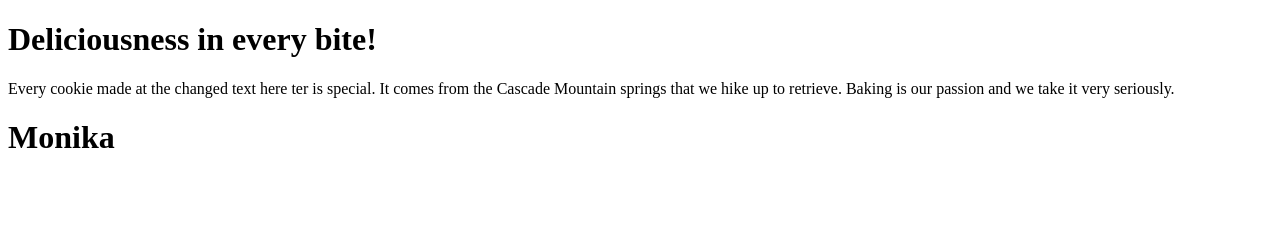
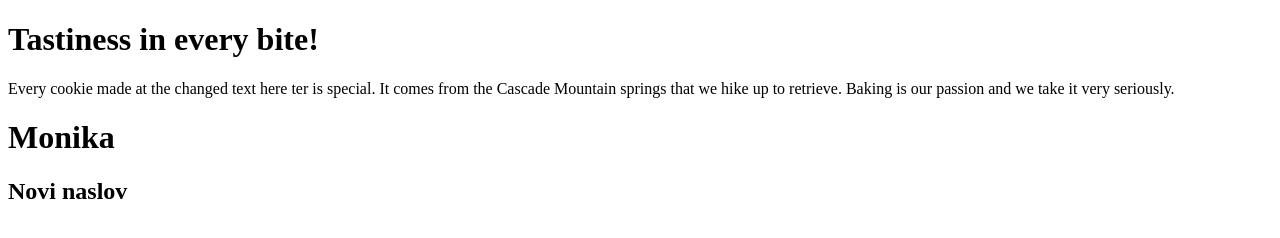
Before and after one commit to monikamikec03/KevinCookieCompany.com, a plain HTML site: page index.htm in a window 1280 px wide. Drawn offline with Linux system fonts and the light colour scheme.

Commit message:
promijenila sam nekaj

```diff
--- a/index.htm
+++ b/index.htm
@@ -2,8 +2,11 @@
 <html>
 <body>
 
-<h1>Deliciousness in every bite!</h1>
+<h1>Tastiness in every bite!</h1>
 <p>Every cookie made at the changed text here ter is special. It comes from the Cascade Mountain springs that we hike up to retrieve. Baking is our passion and we take it very seriously.</p>
 <h1>Monika</h1>
+
+
+<h2>Novi naslov</h2>
 </body>
 </html>
```
